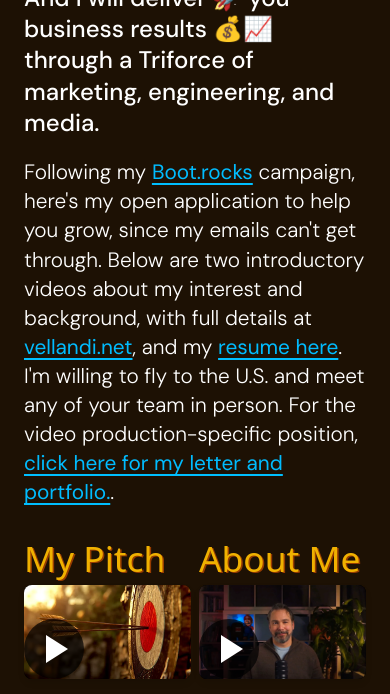
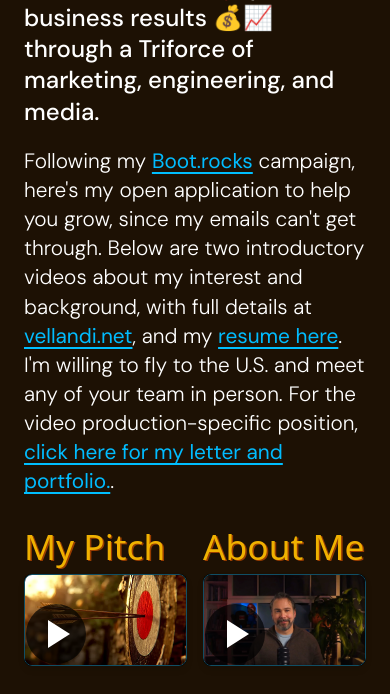
Before and after one commit to mvellandi/hey-boot, a website built with Vite: page src/index.html in a window 390 px wide. Shown: the part 406-1100 px from the top of the page. Built offline with nearby package versions, Linux system fonts and the light colour scheme; a web font is replaced by a local one.

Commit message:
Update styles.css to enhance padding, margin, and layout responsiveness. Adjust main content padding variables for improved consistency across breakpoints. Add border and border-radius to body for better aesthetics. Refine video section styles for improved spacing and layout on larger screens.

```diff
--- a/src/styles.css
+++ b/src/styles.css
@@ -14,14 +14,14 @@
   --video-page-max-width: 1700px;
   --standard-page-max-width: 1000px;
 
-  --main-content-padT: 4rem;
-  --main-content-padT-sm: 7rem;
-  --main-content-padT-md: 8rem;
-  --main-content-padT-lg: 4rem;
-  --main-content-padT-xl: 5.5rem;
-  --main-content-padT-2xl: 5.8rem; /* 1536 */
-  --main-content-padT-hd: 6rem; /* 1920 */
-  --main-content-padT-2hd: 8.2rem; /* 2300 */
+  --main-content-padT: 5.5rem;
+  --main-content-padT-sm: 9rem;
+  --main-content-padT-md: 9rem;
+  --main-content-padT-lg: 6rem;
+  --main-content-padT-xl: 7rem;
+  --main-content-padT-2xl: 7rem; /* 1536 */
+  --main-content-padT-hd: 9rem; /* 1920 */
+  --main-content-padT-2hd: 12rem; /* 2300 */
 
   --header-text: 1.5rem;
   --header-text-lg: 1.6rem;
@@ -341,7 +341,9 @@ body {
   width: 100%;
   height: 100%;
   object-fit: cover;
+  border-radius: 0.5rem;
   transition: transform 0.3s ease;
+  border: 1px solid var(--color-cyan-900);
 }
 
 .video-thumbnail:hover img {
@@ -350,8 +352,8 @@ body {
 
 .play-button {
   position: absolute;
-  bottom: 0px;
-  left: 0px;
+  bottom: 2px;
+  left: 2px;
   background-color: rgba(0, 0, 0, 0.7);
   border-radius: 50%;
   padding: 0.2rem;
@@ -482,29 +484,27 @@ body {
 /* Content Section Styles */
 .content-section {
   color: var(--color-white);
-  padding: 2rem 0;
   width: 100%;
-  padding-top: 2rem;
   padding-bottom: 6rem;
   width: 100%;
-
-  @media (min-width: 1024px) {
-    padding-top: 2.5em;
-  }
-  @media (min-width: 1280px) {
-    padding-top: 1em;
-  }
-  @media (min-width: 1536px) {
-    padding-top: 2em;
-  }
-  @media (min-width: 1920px) {
-    padding-top: 2em;
-  }
 
   & .intro-header {
     display: flex;
     flex-direction: column;
-    /* margin-bottom: 0.rem; */
+
+    @media (min-width: 768px) {
+      flex-direction: row;
+      align-items: center;
+      justify-items: flex-start;
+      gap: 3rem;
+      margin-bottom: 2rem;
+    }
+    @media (min-width: 1024px) {
+      margin-bottom: 2rem;
+    }
+    @media (min-width: 2300px) {
+      margin-bottom: 2.8rem;
+    }
 
     & .text {
       margin-top: 1.2rem;
@@ -513,17 +513,12 @@ body {
       }
     }
 
-    @media (min-width: 1024px) {
-      flex-direction: row;
-      align-items: center;
-      justify-items: flex-start;
-      gap: 3rem;
-      margin-bottom: 2rem;
-    }
+    & .header2 {
+      margin-bottom: 0.3rem;
 
-    & .header2 {
       @media (min-width: 1024px) {
         font-size: 3rem;
+        margin-bottom: 0.1rem;
       }
     }
 
@@ -535,20 +530,34 @@ body {
       @media (min-width: 1024px) {
         max-width: 30ch;
       }
+      @media (min-width: 1536px) {
+        font-size: 1.6rem;
+        font-weight: 300;
+      }
+      @media (min-width: 1920px) {
+        font-size: 1.7rem;
+        font-weight: 300;
+      }
     }
   }
 
   & .intro-body {
-    margin-bottom: 1rem;
+    margin-bottom: 2rem;
 
-    @media (min-width: 768px) {
+    @media (min-width: 640px) {
+      margin-bottom: 3rem;
+    }
+    @media (min-width: 1024px) {
       margin-bottom: 2rem;
     }
-    @media (min-width: 1024px) {
-      margin-bottom: 1.2rem;
+    @media (min-width: 1280px) {
+      margin-bottom: 2.5rem;
     }
     @media (min-width: 1920px) {
-      margin-bottom: 2rem;
+      margin-bottom: 3rem;
+    }
+    @media (min-width: 2300px) {
+      margin-bottom: 4rem;
     }
 
     & p:last-of-type {
@@ -557,15 +566,15 @@ body {
   }
 
   & .videos {
-    padding-top: 1rem;
     display: grid;
     grid-template-columns: 1fr 1fr;
-    gap: 0.5rem;
-    /* width: 100%; */
+    gap: 1rem;
 
+    @media (min-width: 640px) {
+      gap: 3rem;
+    }
     @media (min-width: 1024px) {
-      grid-template-columns: 1fr 1fr;
-      gap: 2rem;
+      gap: 4rem;
     }
   }
 
@@ -717,19 +726,19 @@ body.standard-page .main-content {
     padding-top: var(--main-content-padT-sm);
   }
   @media (min-width: 768px) {
-    padding-top: 7rem;
+    padding-top: var(--main-content-padT-md);
   }
   @media (min-width: 1024px) {
     padding-top: var(--main-content-padT-lg);
   }
   @media (min-width: 1280px) {
-    padding-top: 7rem;
+    padding-top: var(--main-content-padT-xl);
   }
   @media (min-width: 1536px) {
     padding-top: var(--main-content-padT-2xl);
   }
   @media (min-width: 1920px) {
-    padding-top: 9rem;
+    padding-top: var(--main-content-padT-hd);
   }
   @media (min-width: 2300px) {
     padding-top: var(--main-content-padT-2hd);
@@ -870,4 +879,8 @@ body.standard-page .main-content {
     margin-left: initial;
     margin-right: initial;
   }
+  @media (min-width: 1920px) {
+    width: 250px;
+    height: 250px;
+  }
 }
```
